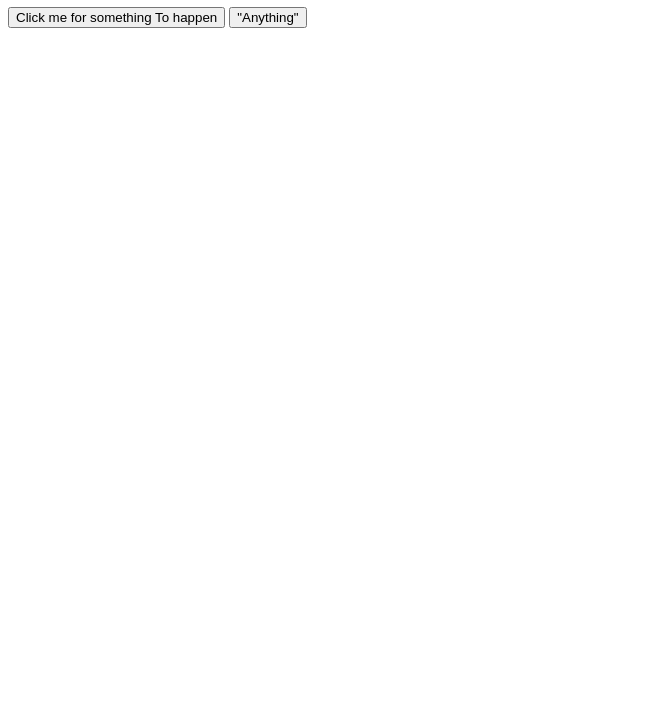
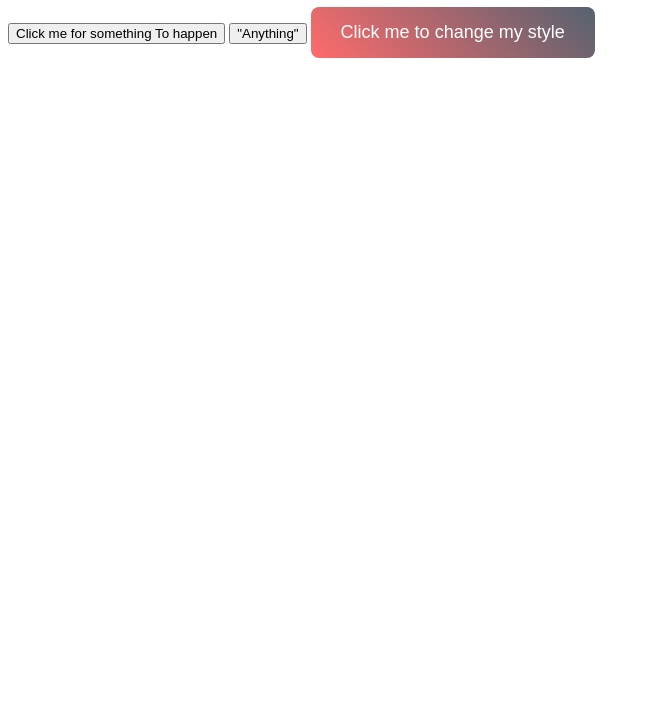
Before and after one commit to thechrishouse/ChrisH_JS_Events_DOM, a plain HTML site: page index.html in a window 1280 px wide. Shown: the part 73-800 px from the top of the page, without its empty margins (0-650 px from the left). Drawn offline with Linux system fonts and the light colour scheme.

Commit message:
used toggle to add class to html element through JavaScript

```diff
--- a/index.html
+++ b/index.html
@@ -4,6 +4,7 @@
     <meta charset="UTF-8">
     <meta name="viewport" content="width=device-width, initial-scale=1.0">
     <title>JS Events and DOM</title>
+    <link rel="stylesheet" href="style.css">
 </head>
 <body>
     <!-- For Key events -->
@@ -13,6 +14,7 @@
     <button id="clickMe">Click me for something To happen</button>
     <!-- For Exercise -->
     <button id="randomColorButton">"Anything"</button>
+    <button class="cool-btn" onclick="chagneBtnStyle()">Click me to change my style</button>
     <script src="script.js"></script>
 </body>
 </html>
--- a/script.js
+++ b/script.js
@@ -38,3 +38,8 @@ function getRandomColor() {
 randomColorButton.addEventListener('click', function() {
     randomColorButton.style.backgroundColor = getRandomColor();
 });
+
+function changeBtnStyle() {
+    const btn = document.querySelector(".cool-btn");
+    btn.classList.toggle("glow"); // Toggles glow effect
+}
--- /dev/null
+++ b/style.css
@@ -0,0 +1,14 @@
+.cool-btn {
+    background: linear-gradient(45deg, #ff6b6b, #556270);
+    color: white;
+    border: none;
+    padding: 15px 30px;
+    font-size: 18px;
+    border-radius: 8px;
+    cursor: pointer;
+    transition: 0.3s;
+}
+
+.glow {
+    box-shadow: 00 15px rgba(255, 107, 107, 0.8);
+}
```
Lines whose indentation alone changed are shown as unchanged.
